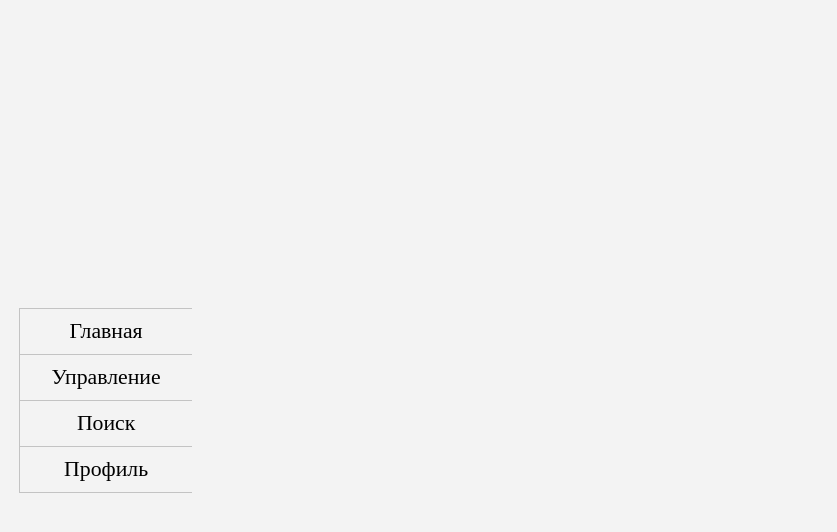
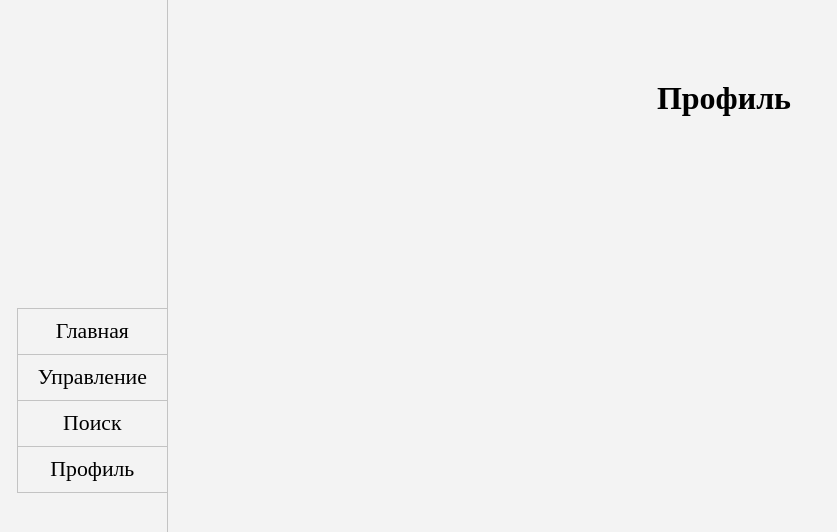
Before and after one commit to Dennikoff/PSP_2022, a React (Create React App) app: page /profile in a window 1280 px wide. Shown: the top 532 px of the page, without its empty margins (0-837 px from the left). Built offline with nearby package versions, Linux system fonts and the light colour scheme.

Commit message:
add all pages

```diff
--- a/src/components/router/myRouter.jsx
+++ b/src/components/router/myRouter.jsx
@@ -2,6 +2,9 @@ import React from 'react';
 import {Route, Routes} from "react-router-dom";
 import MainPage from "../../pages/main_page";
 import ManagementPage from "../../pages/management_page";
+// import Search_page from "../../pages/search_page";
+import SearchPage from "../../pages/search_page";
+import ProfilePage from "../../pages/profile_page";
 //import classes from './router.module.css'
 
 const MyRouter = ({statistic, fullStatistic}) => {
@@ -13,6 +16,8 @@ const MyRouter = ({statistic, fullStatistic}) => {
             />}
             />
             <Route path="/management" element={<ManagementPage/>}/>
+            <Route path="/search" element={<SearchPage/>}/>
+            <Route path="/profile" element={<ProfilePage/>}/>
         </Routes>
     );
 };
--- a/src/components/site_statistic/site_statistic.jsx
+++ b/src/components/site_statistic/site_statistic.jsx
@@ -1,4 +1,4 @@
-import React from 'react';
+import React from 'react'
 import classes from './site_statistic.module.css'
 import imageOk from '../../img/index_info_ok.png'
 import imageProcess from '../../img/index_info_process.png'
--- a/src/pages/main_page.jsx
+++ b/src/pages/main_page.jsx
@@ -1,7 +1,7 @@
 import React, {useState} from 'react';
 import StatisticContainer from "../components/statistic_full_container/statisticContainer";
 import SiteStatisticList from "../components/site_statistic_list/site_statistic_list";
-import './style/management_page.css'
+import './style/main_page.css'
 
 const MainPage = ({siteStatistics, fullStatistic}) => {
 
@@ -9,7 +9,7 @@ const MainPage = ({siteStatistics, fullStatistic}) => {
 
     return (
         <div className='main__body'>
-            <div className='main__header'>
+            <div className='main__title'>
                 <h1>Главная</h1>
             </div>
             <StatisticContainer
--- a/src/pages/management_page.jsx
+++ b/src/pages/management_page.jsx
@@ -1,10 +1,11 @@
 import React from 'react';
+import './style/management_page.css'
 
 
 const ManagementPage = () => {
     return (
         <div className='management__body'>
-            <div className="management__header">
+            <div className='management__title'>
                 <h1>Управление</h1>
             </div>
 
--- /dev/null
+++ b/src/pages/profile_page.jsx
@@ -0,0 +1,16 @@
+import React from 'react';
+import './style/profile_page.css'
+
+
+const ProfilePage = () => {
+    return (
+        <div className='profile__body'>
+            <div className='profile__title'>
+                <h1>Профиль</h1>
+            </div>
+
+        </div>
+    );
+};
+
+export default ProfilePage;
--- a/src/pages/search_page.jsx
+++ b/src/pages/search_page.jsx
@@ -0,0 +1,16 @@
+import React from 'react';
+import './style/search_page.css'
+
+
+const SearchPage = () => {
+    return (
+        <div className='search__body'>
+            <div className='search__title'>
+                <h1>Поиск</h1>
+            </div>
+
+        </div>
+    );
+};
+
+export default SearchPage;
--- a/src/pages/style/main_page.css
+++ b/src/pages/style/main_page.css
@@ -7,6 +7,6 @@
     overflow: auto;
 }
 
-.main__header {
+.main__title {
     margin-top: 10vh;
 }
--- a/src/pages/style/management_page.css
+++ b/src/pages/style/management_page.css
@@ -7,6 +7,6 @@
     overflow: auto;
 }
 
-.management__header {
+.management__title {
     margin-top: 10vh;
 }
--- /dev/null
+++ b/src/pages/style/profile_page.css
@@ -0,0 +1,12 @@
+.profile__body {
+    border-left: 1px solid #C3C3C3;
+    width: 100%;
+    display: flex;
+    flex-direction: column;
+    align-items: center;
+    overflow: auto;
+}
+
+.profile__title {
+    margin-top: 10vh;
+}
```
Also changed, not shown: src/img/triangle.png.
